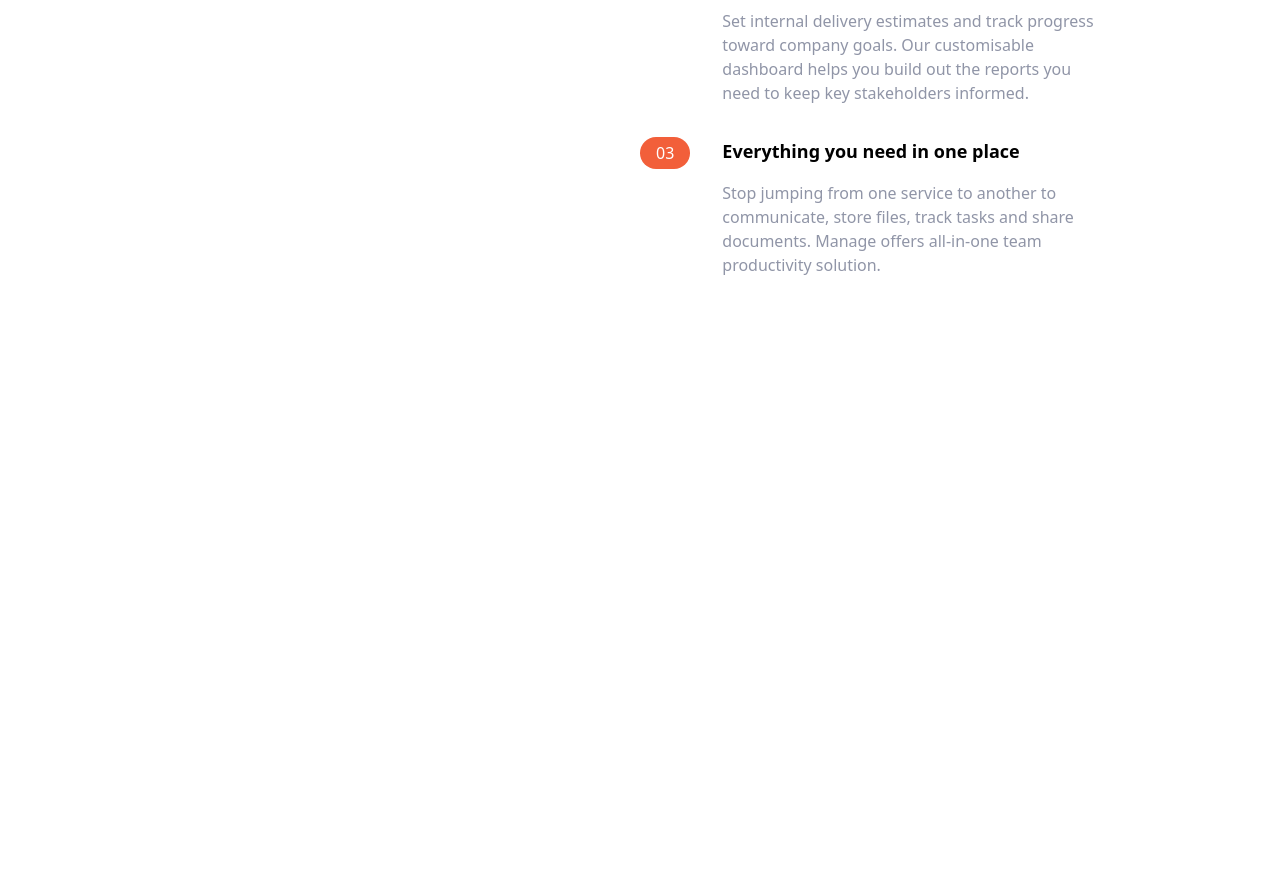
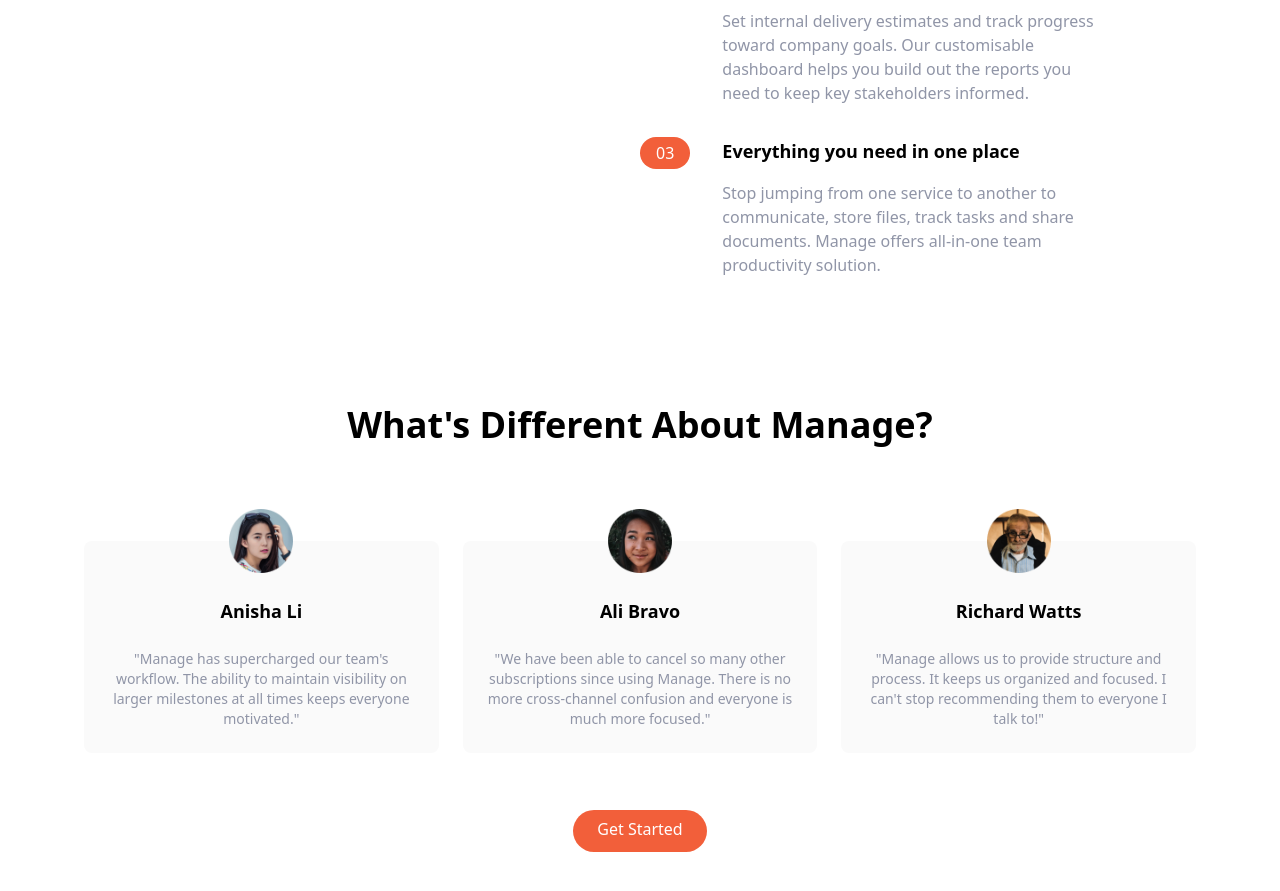
Before and after one commit to adyan5786/Manage-Landing-Page, a website: page index.html in a window 1280 px wide. Shown: the part 863-1754 px from the top of the page. Before the commit the page ends 1140 px from the top, so only its background shows below. Drawn offline with Linux system fonts and the light colour scheme.

Commit message:
Added a testimonials section

```diff
--- a/index.html
+++ b/index.html
@@ -149,6 +149,55 @@
         </div>
     </section>
 
+    <!-- Testimonials Section -->
+    <section id="testimonials">
+        <!-- Container to heading and testimonials blocks -->
+        <div class="max-w-6xl px-5 mx-auto mt-32 text-center">
+            <!-- Heading -->
+            <h2 class="text-4xl font-bold text-center">
+                What's Different About Manage?
+            </h2>
+            <!-- Testimonials Container -->
+            <div class="flex flex-col mt-24 md:flex-row md:space-x-6">
+                <!-- Testimonial 1 -->
+                <div class="flex flex-col items-center p-6 space-y-6 rounded-lg bg-veryLightGray md:w-1/3">
+                    <img src="img/avatar-anisha.png" alt="" class="w-16 -mt-14">
+                    <h5 class="text-lg font-bold">Anisha Li</h5>
+                    <p class="text-sm text-darkGrayishBlue">
+                        "Manage has supercharged our team's workflow. The ability to maintain visibility on larger
+                        milestones at all times keeps everyone motivated."
+                    </p>
+                </div>
+                <!-- Testimonial 2 -->
+                <div class="hidden flex-col items-center p-6 space-y-6 rounded-lg bg-veryLightGray md:flex md:w-1/3">
+                    <img src="img/avatar-ali.png" alt="" class="w-16 -mt-14">
+                    <h5 class="text-lg font-bold">Ali Bravo</h5>
+                    <p class="text-sm text-darkGrayishBlue">
+                        "We have been able to cancel so many other subscriptions since using Manage. There is no more
+                        cross-channel confusion and everyone is much more focused."
+                    </p>
+                </div>
+                <!-- Testimonial 3 -->
+                <div class="hidden flex-col items-center p-6 space-y-6 rounded-lg bg-veryLightGray md:flex md:w-1/3">
+                    <img src="img/avatar-richard.png" alt="" class="w-16 -mt-14">
+                    <h5 class="text-lg font-bold">Richard Watts</h5>
+                    <p class="text-sm text-darkGrayishBlue">
+                        "Manage allows us to provide structure and process. It keeps us organized and focused. I can't
+                        stop recommending them to everyone I talk to!"
+                    </p>
+                </div>
+            </div>
+
+            <!-- Button -->
+            <div class="my-16">
+                <a href="#"
+                    class="p-3 px-6 pt-2 text-white bg-brightRed rounded-full baseline hover:bg-brightRedLight">Get
+                    Started</a>
+            </div>
+
+
+        </div>
+    </section>
 </body>
 
 </html>
```
Also changed, not shown: css/main.css.
